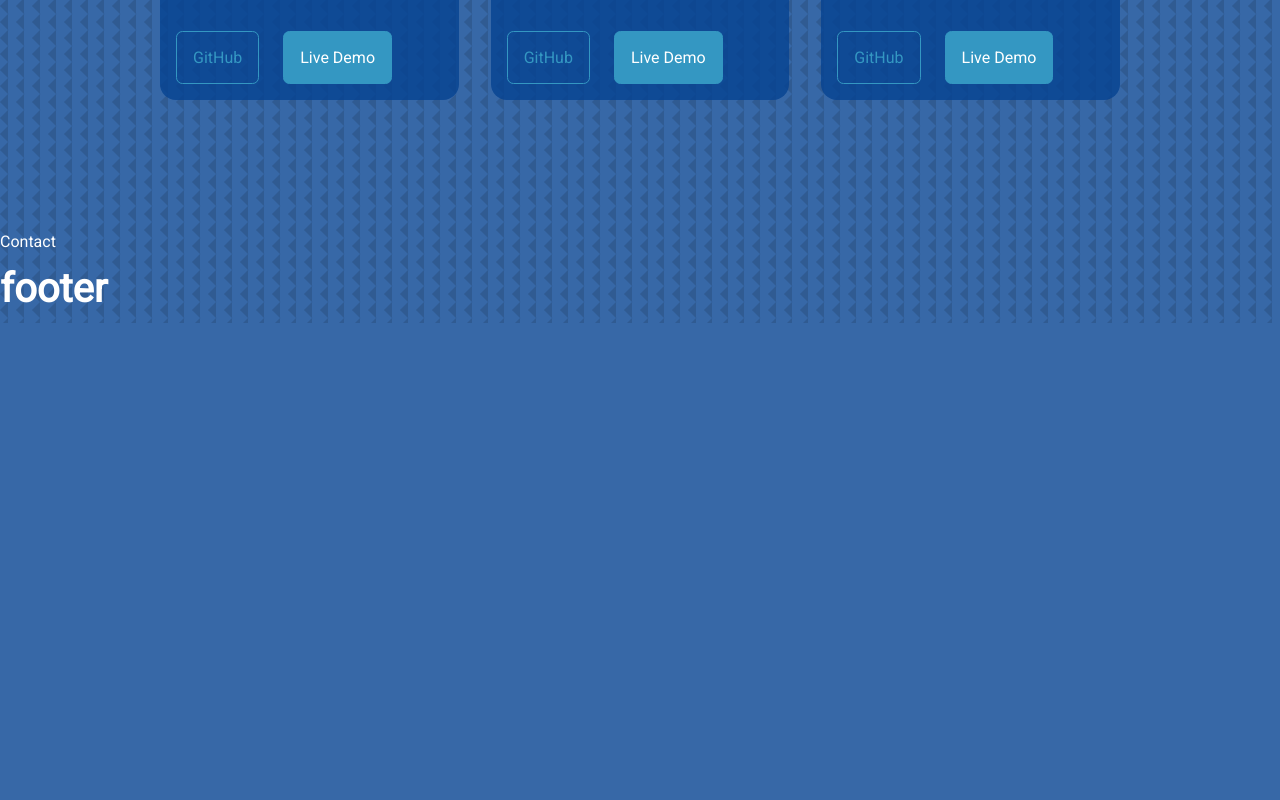
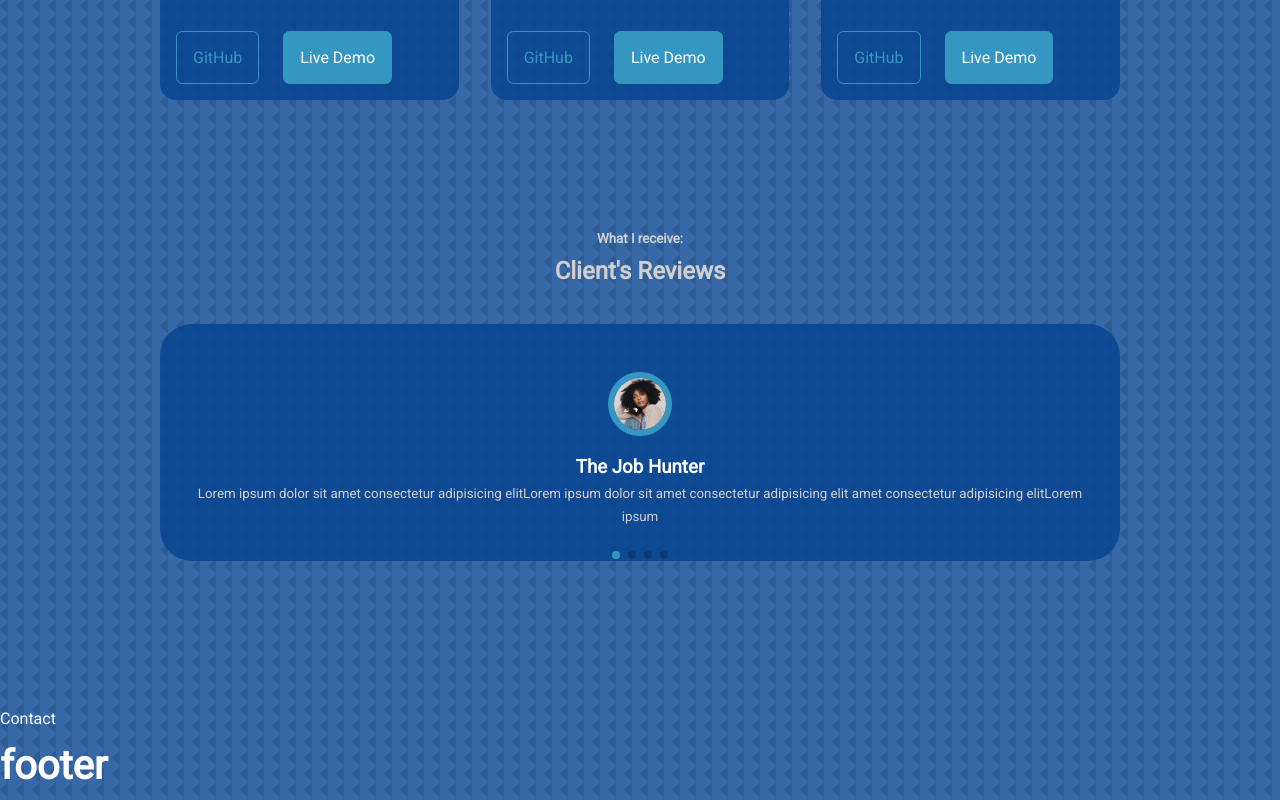
Before and after one commit to DanteThuta/react_portfolio, a React (Create React App) app: page / in a window 1280 px wide. Shown: the part 3634-4434 px from the top of the page. Before the commit the page ends 3957 px from the top, so only its background shows below. Built offline with nearby package versions, Linux system fonts and the light colour scheme; the HTML template or start-up script is replaced by a standard one.

Commit message:
Adding SwiperSlide to Review Section Finished

```diff
--- a/package.json
+++ b/package.json
@@ -10,6 +10,7 @@
     "react-dom": "^18.1.0",
     "react-icons": "^4.3.1",
     "react-scripts": "5.0.1",
+    "swiper": "^8.1.6",
     "web-vitals": "^2.1.4"
   },
   "scripts": {
--- a/src/App.jsx
+++ b/src/App.jsx
@@ -5,7 +5,7 @@
 import Experience from "./components/Experience/Experience";
 import Service from "./components/Service/Service";
 import Portfolio from "./components/Portfolio/Portfolio";
-// import Testimonicals from "./components/Testimonicals/Testimonicals";
+import Testimonicals from "./components/Testimonicals/Testimonicals";
 import Contact from "./components/Contact/Contact";
 import Footer from "./components/Footer/Footer";
 
@@ -18,6 +18,7 @@
       <Experience />
       <Service />
       <Portfolio />
+      <Testimonicals />
       <Contact />
       <Footer />
     </div>
--- a/src/components/Testimonicals/Testimonicals.jsx
+++ b/src/components/Testimonicals/Testimonicals.jsx
@@ -1,8 +1,75 @@
 import React from "react";
-import "./testmonicals.css";
+import "./testimonicals.css";
+import Avatar1 from "../../assets/avatar1.jpg";
+import Avatar2 from "../../assets/avatar2.jpg";
+import Avatar3 from "../../assets/avatar3.jpg";
+import Avatar4 from "../../assets/avatar4.jpg";
+
+import { Pagination } from "swiper";
+
+import { Swiper, SwiperSlide } from "swiper/react";
+
+// Import Swiper styles
+import "swiper/css";
+import "swiper/css/navigation";
+import "swiper/css/pagination";
+import "swiper/css/scrollbar";
 
 const Testimonicals = () => {
-  return <section id="testimonicals">Testimonicals</section>;
+  const reviews = [
+    {
+      id: "1",
+      avatar: Avatar1,
+      name: "The Job Hunter",
+      review:
+        "Lorem ipsum dolor sit amet consectetur adipisicing elitLorem ipsum dolor sit amet consectetur adipisicing elit  amet consectetur adipisicing elitLorem ipsum",
+    },
+    {
+      id: "2",
+      avatar: Avatar2,
+      name: "Mamacita",
+      review: "Lorem ipsum dolor sit amet consectetur adipisicing elit.",
+    },
+    {
+      id: "3",
+      avatar: Avatar3,
+      name: "Josh TheBush",
+      review: "Lorem ipsum dolor sit amet consectetur adipisicing elit.",
+    },
+    {
+      id: "4",
+      avatar: Avatar4,
+      name: "Osama Binladen",
+      review: "Lorem ipsum dolor sit amet consectetur adipisicing elit.",
+    },
+  ];
+  return (
+    <section id="testimonicals">
+      <h5>What I receive:</h5>
+      <h2>Client's Reviews</h2>
+      <Swiper
+        className="container testimonicals__container"
+        modules={[Pagination]}
+        spaceBetween={40}
+        slidesPerView={1}
+        pagination={{ clickable: true }}
+      >
+        {reviews.map(({ id, avatar, name, review }) => {
+          return (
+            <SwiperSlide key={id} className="testimonical">
+              <div className="client__avatar">
+                <img src={Avatar1} alt="" />
+              </div>
+              <div className="review__section">
+                <h3 className="client__name">{name}</h3>
+                <small className="client__review">{review}</small>
+              </div>
+            </SwiperSlide>
+          );
+        })}
+      </Swiper>
+    </section>
+  );
 };
 
 export default Testimonicals;
--- a/src/components/Testimonicals/testimonicals.css
+++ b/src/components/Testimonicals/testimonicals.css
@@ -0,0 +1,63 @@
+.testimonicals__container {
+  width: 40%;
+}
+
+.testimonical {
+  width: 40%;
+  margin: 0 auto 1rem;
+  padding: 2rem;
+
+  background: var(--color-main-variant);
+  border-radius: 2rem;
+  user-select: none;
+
+  transition: var(--transition);
+}
+
+.testimonical:hover {
+  background: transparent;
+  background-color: var(--color-main);
+
+  color: var(--color-bg-variant);
+}
+
+.client__avatar {
+  width: 4rem;
+  aspect-ratio: 1/1;
+
+  overflow: hidden;
+  border-radius: 50%;
+  margin: 1rem auto;
+  border: 0.4rem solid var(--color-main);
+}
+
+.client__name {
+  color: var(--color-white);
+  text-align: center;
+}
+
+.client__review {
+  color: var(--color-light);
+  text-align: center;
+  font-weight: 300;
+  display: block;
+}
+
+/* Swiper JS Section */
+.swiper-pagination-clickable .swiper-pagination-bullet-active {
+  background-color: var(--color-main);
+}
+
+/* Media Screens */
+
+@media screen and (max-width: 1024px) {
+  .testimonical {
+    width: 80%;
+  }
+}
+
+@media screen and (max-width: 600px) {
+  .testimonical {
+    width: 80%;
+  }
+}
```
Also changed, not shown: 1 other file (tests, documents, lock files or other folders).
